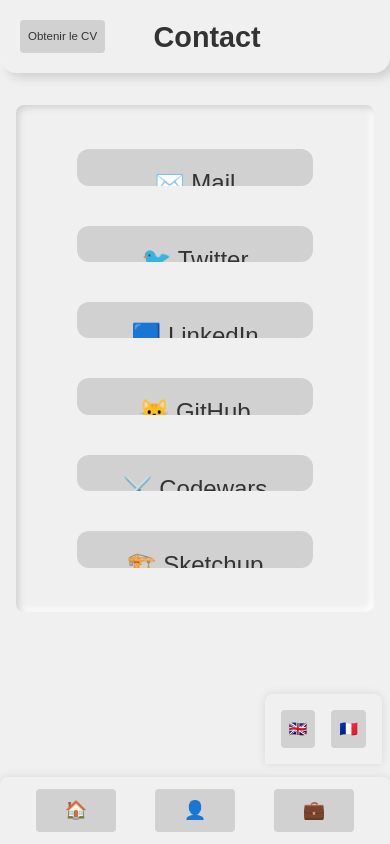
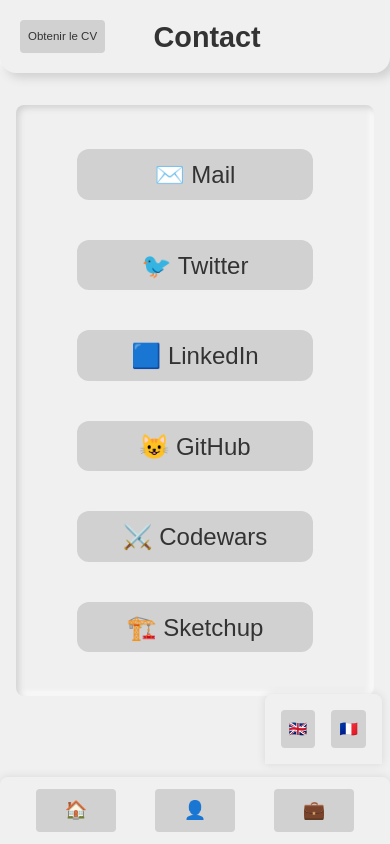
Before and after one commit to totoc2428/cv, a React (Vite) app: page /contact in a window 390 px wide. Built offline with nearby package versions, Linux system fonts and the light colour scheme.

Commit message:
feat: add CV link to header in English and French JSON files, update contact section styles

```diff
--- a/public/json/language/en.json
+++ b/public/json/language/en.json
@@ -7,7 +7,8 @@
       "projects": "Projects",
       "work": "Work"
     },
-    "cv": "Get Resume"
+    "cv": "Get Resume",
+    "cv_link": "google.com"
   },
 
   "button": {
--- a/public/json/language/fr.json
+++ b/public/json/language/fr.json
@@ -7,7 +7,8 @@
       "projects": "Projets",
       "work": "Réalisations"
     },
-    "cv": "Obtenir le CV"
+    "cv": "Obtenir le CV",
+    "cv_link": "https://drive.google.com/file/d/1bBfqdGNat7DXiHFI7GWanhb0AA7OF2Ix/view?usp=sharing"
   },
 
   "button": {
--- a/public/style/view/contact.css
+++ b/public/style/view/contact.css
@@ -8,7 +8,8 @@
   gap: 1rem;
   align-items: center;
   padding: 2rem;
-  box-shadow: 3px 3px 6px var(--shadow-dark) inset,
+  box-shadow:
+    3px 3px 6px var(--shadow-dark) inset,
     -3px -3px 6px var(--shadow-light) inset;
   border-radius: 0.5rem;
 }
@@ -41,12 +42,15 @@
 @media screen and (max-width: 768px) {
   .contact-section {
     margin: 1rem;
-    height: 60vh;
+    height: 70vh;
   }
 
   .contact-section .button {
+    display: flex;
+    justify-content: center;
+    text-align: center;
+    vertical-align: middle;
     margin: 0.75rem;
-    padding: 1rem;
     border-radius: 0.75rem;
     width: 80%;
     font-size: 150%;
```
